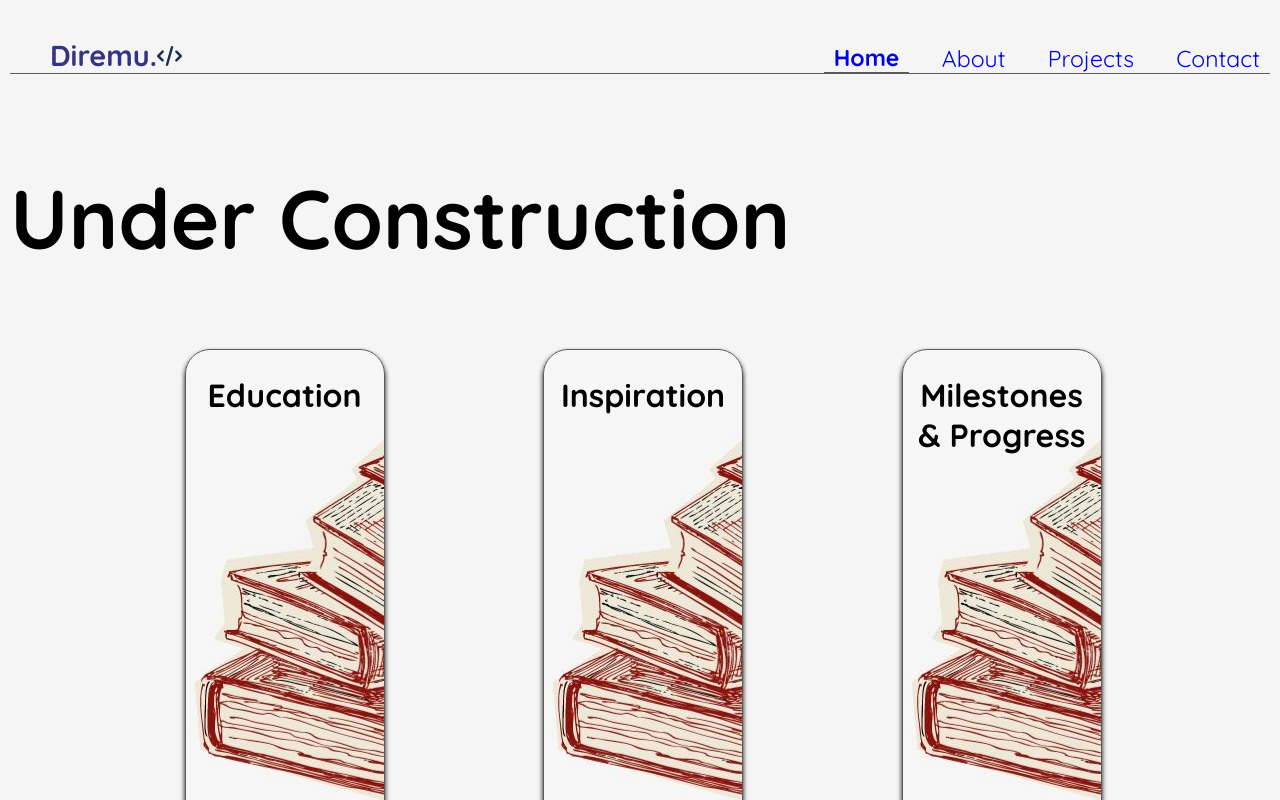
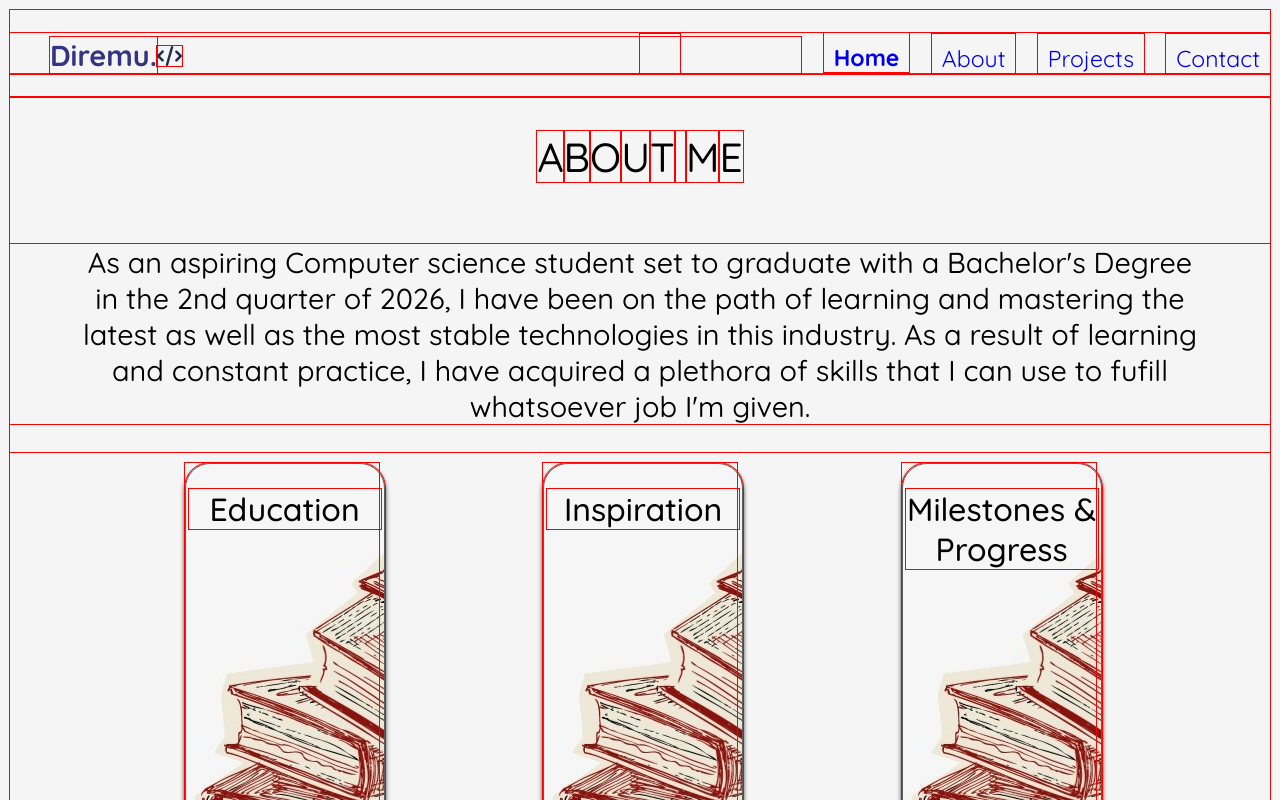
Before and after one commit to diremu/portfolio-website, a React (Create React App) app: page /home in a window 1280 px wide. Shown: the top 800 px of the page. Built offline with nearby package versions, Linux system fonts and the light colour scheme.

Commit message:
temp adjustments

```diff
--- a/src/Home/Home.css
+++ b/src/Home/Home.css
@@ -9,6 +9,19 @@
     width:fit-content;
     padding: 0 0 0 10%;
     align-self: flex-end;
+}
+
+#home-mdiv {
+    text-align: center;
+}
+
+#home-head {
+    font-weight: 470;
+}
+
+#home-para {
+    font-size: 1.8rem;
+    font-weight: 450;
 }
 
 #home-div-heading {
@@ -75,6 +88,8 @@ video {
     display: inline-block;
     transform: translateY(-100%);
     transition: transform 0.8s ease-in-out;
+    font-size: 2.54rem;
+
 }
 
 .hidden {
--- a/src/Home/Home.js
+++ b/src/Home/Home.js
@@ -25,7 +25,10 @@ export default function Home() {
     return (
         <div id="home">
             <Navbar />
-            <h2 id="home-head" className={`${inView ? "visible" : "hidden"}`} ref={ref}>Under Construction</h2>
+            <div id="home-mdiv">
+                <h2 id="home-head" className={`${inView ? "visible" : "hidden"}`} ref={ref}>ABOUT ME</h2>
+                <p id="home-para">As an aspiring Computer science student set to graduate with a Bachelor's Degree in the 2nd quarter of 2026, I have been on the path of learning and mastering the latest as well as the most stable technologies in this industry. As a result of learning and constant practice, I have acquired a plethora of skills that I can use to fufill whatsoever job I'm given.</p>
+            </div>
             <About />
             <Projects />
             <Contact />
--- a/src/Projects/Projects.js
+++ b/src/Projects/Projects.js
@@ -4,6 +4,8 @@ const Projects = () => {
     return (
     <div id="projects">
         <h2>Under Construction</h2>
+        <p>some tight ass pussy is what kepps me going </p>
+        <p>all i need to kepp going is some pussy</p>
     </div>
     )
 }
--- a/src/components/Cards/Cards.css
+++ b/src/components/Cards/Cards.css
@@ -65,8 +65,13 @@
     text-align: right;
 }
 
+.card-headings {
+    font-weight: 520;
+}
+
 .content p {
     font-size: 1.25rem;
+    font-weight: 470;
 }
 
 .life-divs {
--- a/src/components/Navbar/Navbar.css
+++ b/src/components/Navbar/Navbar.css
@@ -1,5 +1,5 @@
 * {
-    /* outline: 1px solid red; */
+    outline: 1px solid red;
     scroll-behavior: smooth;
 }
 
```
